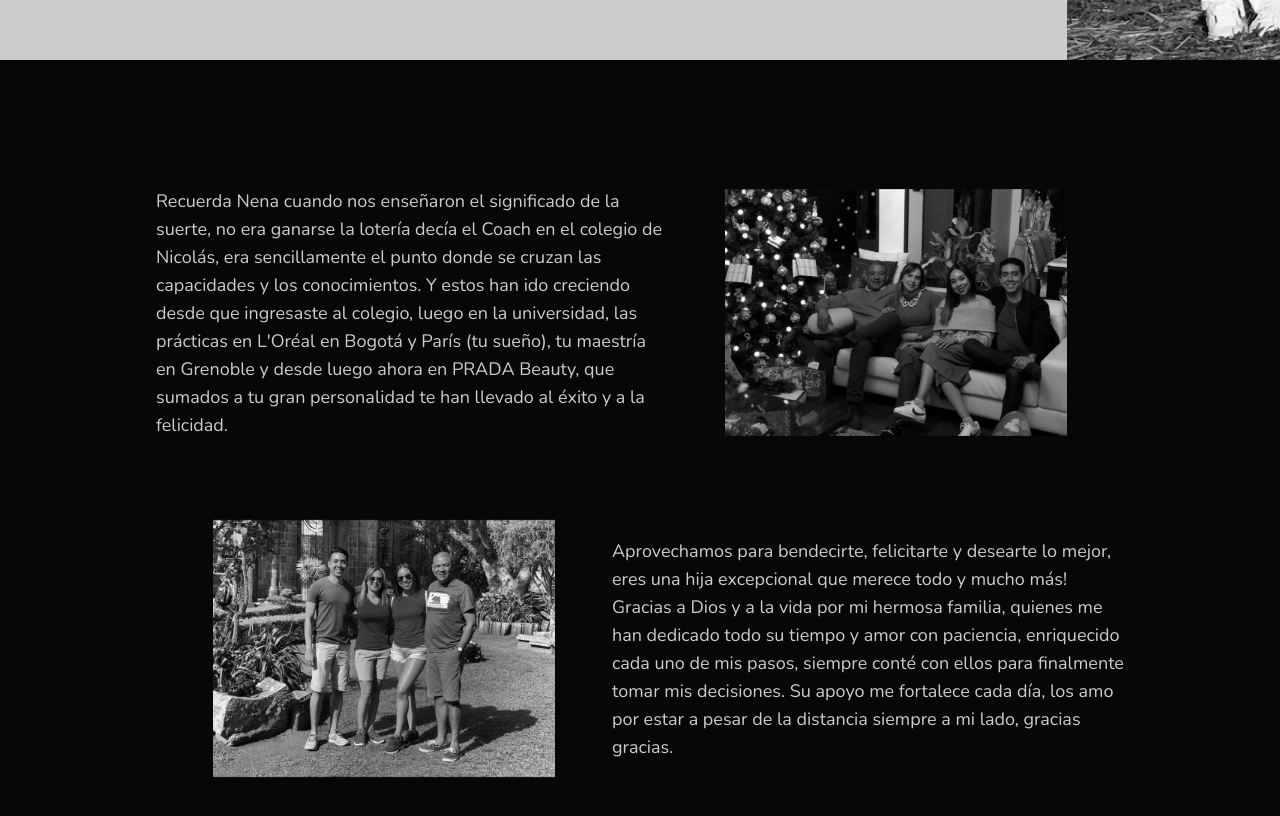
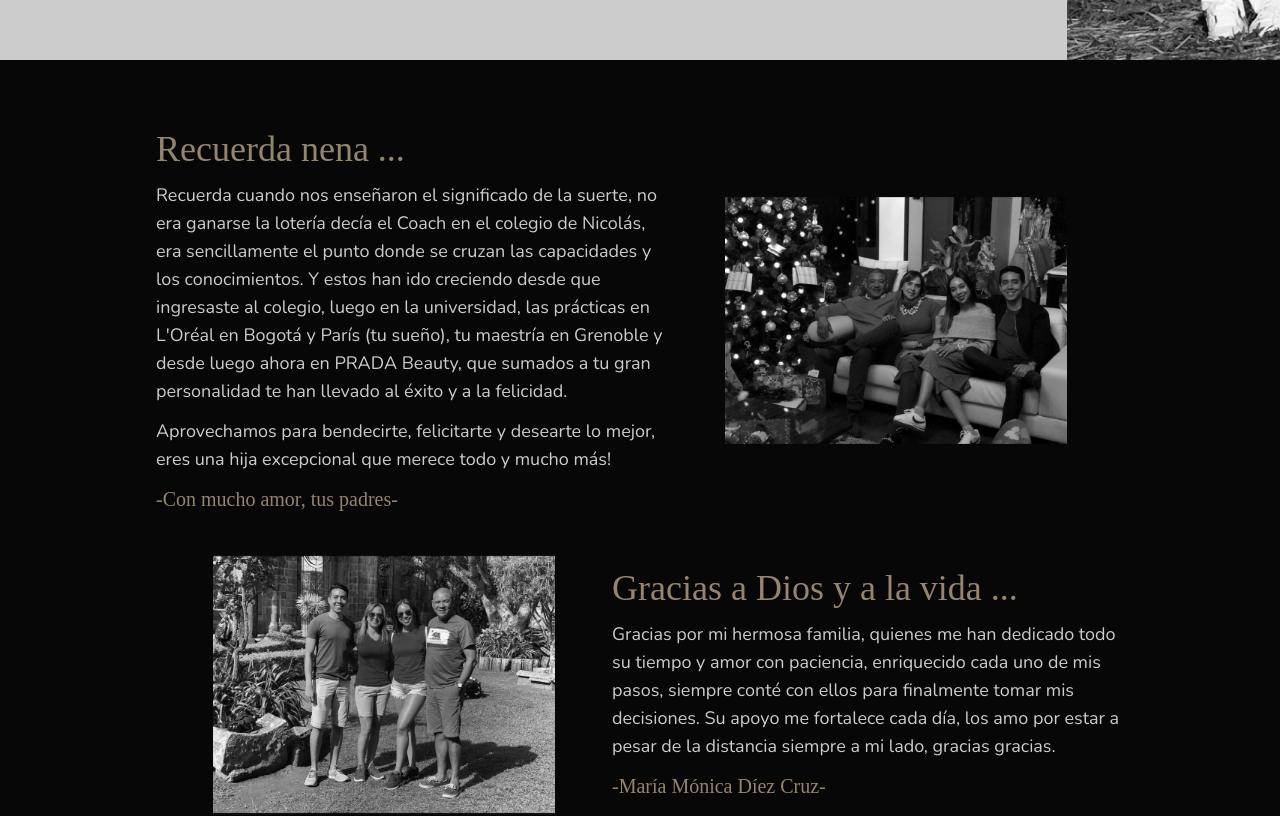
Before and after one commit to NicoAmont/mmdc-grado, a Next.js app: page /mihistoria in a window 1280 px wide. Shown: the part 2340-3156 px from the top of the page. Built offline with nearby package versions, Linux system fonts and the light colour scheme; a web font is replaced by a local one.

Commit message:
finishing another page, nice

```diff
--- a/pages/mihistoria.js
+++ b/pages/mihistoria.js
@@ -63,7 +63,7 @@ export default function Home() {
       <div className='w-screen bg-bgr flex flex-col justify-center items-center align-middle'>
           {/**segundo banner **/}
           <div className='w-auto h-auto  bg-bgr flex justify-center'>
-            <div className=' max-w-7xl min-w-fit py-4  md:py-0 minH2 maxHh w-screen flex flex-col justify-center items-center'>
+            <div className=' max-w-7xl min-w-fit py-10  md:py-0 minH2 maxHh w-screen flex flex-col justify-center items-center'>
               <div className='w-11/12 h-auto md:h-screen flex flex-col md:flex-row justify-center items-center align-middle md:relative '>
                 <div className='overflow-hidden w-full h-auto top-0 left-1/3 transform -translate-x-1/2 hidden md:flex absolute'>
                       <img className='h-screen grayscale maxH mr-10'  src="/mih_banner2izq.png" />
@@ -72,8 +72,8 @@ export default function Home() {
                   <div className='w-full h-full  hover:filter-none  flex flex-col gap-6'>
                     <p className=' hover:filter-none max-w-lg top-0  font-body md:text-lg text-bgr2 font-extralight t z-10 filter-none '>Inicié mis prácticas en L&apos;Oréal Colombia en diciembre de 2018 hasta mayo 2019, donde fuí Practicante de Marketing Cosmética Activa y de junio a diciembre de 2019 fuí Practicante de Marketing y Retail Maybelline.</p>
                     <p className=' hover:filter-none max-w-lg top-0  font-body md:text-lg text-bgr2 font-extralight t z-10 filter-none '>Durante el periodo de mis estudios en Grenoble fuí promocionada por la Grenoble Ecole de Management como Aprendiz en Women DIOR - Programa Internacional de Mentoría y Educación - Christian Dior Couture, Edición 2021.</p>
-                    <p className=' hover:filter-none max-w-lg top-0  font-body md:text-lg text-bgr2 font-extralight t z-10 filter-none '>Tuve la fortuna de realizar mis practicas de la maestría nuevamente en L&apos;Oréal París por !!Por Dios, París¡¡, donde me desempeñé como la asistente de la Gerente de Proyectos Maquillaje, Eje de labios Lancôme, DMI, julio a diciembre de 2021.</p>
-                      <p className=' hover:filter-none max-w-lg top-0  font-body md:text-lg text-bgr2 font-extralight t z-10 filter-none '>Durante esta etapa apoyé el desarrollo de conceptos de marketing internacional, a los gerentes de marketing en todas las tareas operativas y colaboré con los equipos internos y externos para alcanzar los objetivos de la marca, definir conceptos de productos con selección de tonos y propuestas de activación, informar y analizar la inteligencia de los competidores, las tendencias del mercado y las innovaciones de productos, ayudar a conceptualizar la estrategia de marketing internacional de 360 grados, además de traquear y analizar el rendimiento de WW de venta mensual, en el eje labios y rostro.</p>
+                    <p className=' hover:filter-none max-w-lg top-0  font-body md:text-lg text-bgr2 font-extralight t z-10 filter-none '>Tuve la fortuna de realizar mis practicas de la maestría nuevamente en L&apos;Oréal París por !!Por Dios, París¡¡, donde me desempeñé como asistente de la Gerencia de Maquillaje,en la dirección de Marketing Internacional (DMI) del eje de labios de la marca Lancôme. De julio a Diciembre de 2021.</p>
+                      <p className=' hover:filter-none max-w-lg top-0  font-body md:text-lg text-bgr2 font-extralight t z-10 filter-none '>Durante esta etapa apoyé el desarrollo de conceptos de marketing internacional, a los gerentes de marketing en todas las tareas operativas y colaboré con los equipos internos y externos para alcanzar los objetivos de la marca, definir conceptos de productos con selección de tonos y propuestas de activación, informar y analizar el comportamiento de los competidores, las tendencias del mercado y las innovaciones de productos, ayudar a conceptualizar la estrategia de marketing internacional de 360 grados, además de traquear y analizar el rendimiento mundial de de ventas mensuales, en el eje labios y rostro.</p>
                   </div>
                 </div>
                 <div className='mt-10 gap-10 flex flex-row  h-full overflow-x-scroll overflow-y-hidden md:flex-col w-auto md:justify-center md:items-center md:align-middle '>
@@ -114,23 +114,29 @@ Además me enfrento a retos como la creación del lanzamiento internacional 360
       </div>
       <div className='w-screen bg-bgr flex flex-col justify-center items-center align-middle'>
           {/**cuarto banner **/}
-          <div className='w-auto h-auto py-6 bg-bgr flex justify-center'>
-            <div className=' max-w-7xl py-10 md:py-0 maxHh w-screen flex  flex-col justify-center items-center'>
+          <div className='w-auto h-auto py-8 bg-bgr flex justify-center'>
+            <div className=' max-w-7xl  md:py-0 maxHh w-screen flex  flex-col justify-center items-center'>
               <div className='w-11/12  h-auto md:h-screen flex flex-col md:flex-col justify-center items-center align-middle md:relative '>
 
 
                 <div className='h-auto z-10 hover:filter-none flex flex-col w-auto filter-none '>
                   <div className='w-full h-full flex flex-col xl:flex-row  justify-center align-middle items-center hover:filter-none '>
-                    <p className='ml-2 sm:ml-0  hover:filter-none max-w-lg top-0  font-body md:text-lg text-bgr2 font-extralight t z-10 filter-none '>Recuerda Nena cuando nos enseñaron el significado de la suerte, no era ganarse la lotería decía el Coach en el colegio de Nicolás, era sencillamente el punto donde se cruzan las capacidades y los conocimientos. Y estos han ido creciendo desde que ingresaste al colegio, luego en la universidad, las prácticas en L&apos;Oréal en Bogotá y París (tu sueño), tu maestría en Grenoble y desde luego ahora en PRADA Beauty, que sumados a tu gran personalidad te han llevado al éxito y a la felicidad.</p>
+                    <div className='flex flex-col gap-3'>
+                    <p className='ml-2 sm:ml-0  hover:filter-none max-w-lg top-0  font-titles text-3xl md:text-4xl text-gold font-extralight t z-10 filter-none '>Recuerda nena ...</p>
+                    <p className='ml-2 sm:ml-0  hover:filter-none max-w-lg top-0  font-body md:text-lg text-bgr2 font-extralight t z-10 filter-none '>Recuerda cuando nos enseñaron el significado de la suerte, no era ganarse la lotería decía el Coach en el colegio de Nicolás, era sencillamente el punto donde se cruzan las capacidades y los conocimientos. Y estos han ido creciendo desde que ingresaste al colegio, luego en la universidad, las prácticas en L&apos;Oréal en Bogotá y París (tu sueño), tu maestría en Grenoble y desde luego ahora en PRADA Beauty, que sumados a tu gran personalidad te han llevado al éxito y a la felicidad.</p>
+                    <p className='ml-2 sm:ml-0 hover:filter-none max-w-lg top-0  font-body md:text-lg text-bgr2 font-extralight  z-10 filter-none '>Aprovechamos para bendecirte, felicitarte y desearte lo mejor, eres una hija excepcional que merece todo y mucho más!</p>
+                    <p className='ml-2 sm:ml-0  hover:filter-none max-w-lg top-0  font-titles md:text-xl text-gold font-extralight t z-10 filter-none '>-Con mucho amor, tus padres-</p>
+                    </div>
                     <img className=' grayscale maxH  scale-75'  src="/fam1.png" />
                   </div>
                 </div>
                 <div className='h-auto z-10 hover:filter-none flex flex-col w-auto filter-none'>
                   <div className='w-full h-full flex flex-col-reverse xl:flex-row justify-center align-middle items-center hover:filter-none '>
                     <img className=' grayscale maxH  scale-75'  src="/fam2.png" />
-                    <div className='flex flex-col'>
-                    <p className='ml-2 sm:ml-0 hover:filter-none max-w-lg top-0  font-body md:text-lg text-bgr2 font-extralight  z-10 filter-none '>Aprovechamos para bendecirte, felicitarte y desearte lo mejor, eres una hija excepcional que merece todo y mucho más!</p>
-                    <p className='ml-2 sm:ml-0 hover:filter-none max-w-lg top-0  font-body md:text-lg text-bgr2 font-extralight  z-10 filter-none '>Gracias a Dios y a la vida por mi hermosa familia, quienes me han dedicado todo su tiempo y amor con paciencia, enriquecido cada uno de mis pasos, siempre conté con ellos para finalmente tomar mis decisiones. Su apoyo me fortalece cada día, los amo por estar a pesar de la distancia siempre a mi lado, gracias gracias.</p>
+                    <div className='flex flex-col gap-3'>
+                    <p className='ml-2 sm:ml-0  hover:filter-none max-w-Xl top-0  font-titles text-3xl md:text-4xl text-gold font-extralight t z-10 filter-none '>Gracias a Dios y a la vida ...</p>
+                    <p className='ml-2 sm:ml-0 hover:filter-none max-w-lg top-0  font-body md:text-lg text-bgr2 font-extralight  z-10 filter-none '>Gracias por mi hermosa familia, quienes me han dedicado todo su tiempo y amor con paciencia, enriquecido cada uno de mis pasos, siempre conté con ellos para finalmente tomar mis decisiones. Su apoyo me fortalece cada día, los amo por estar a pesar de la distancia siempre a mi lado, gracias gracias.</p>
+                    <p className='ml-2 sm:ml-0  hover:filter-none max-w-lg top-0  font-titles md:text-xl text-gold font-extralight t z-10 filter-none '>-María Mónica Díez Cruz-</p>
                     </div>
                   </div>
                 </div>
--- a/tailwind.config.js
+++ b/tailwind.config.js
@@ -57,7 +57,9 @@ module.exports = {
     },
     fontFamily: {
       heads:['Italiana'],
-      body:['Nunito']
+      body:['Nunito'],
+      titles:['Dancing Script']
+
     },
 
   },
```
